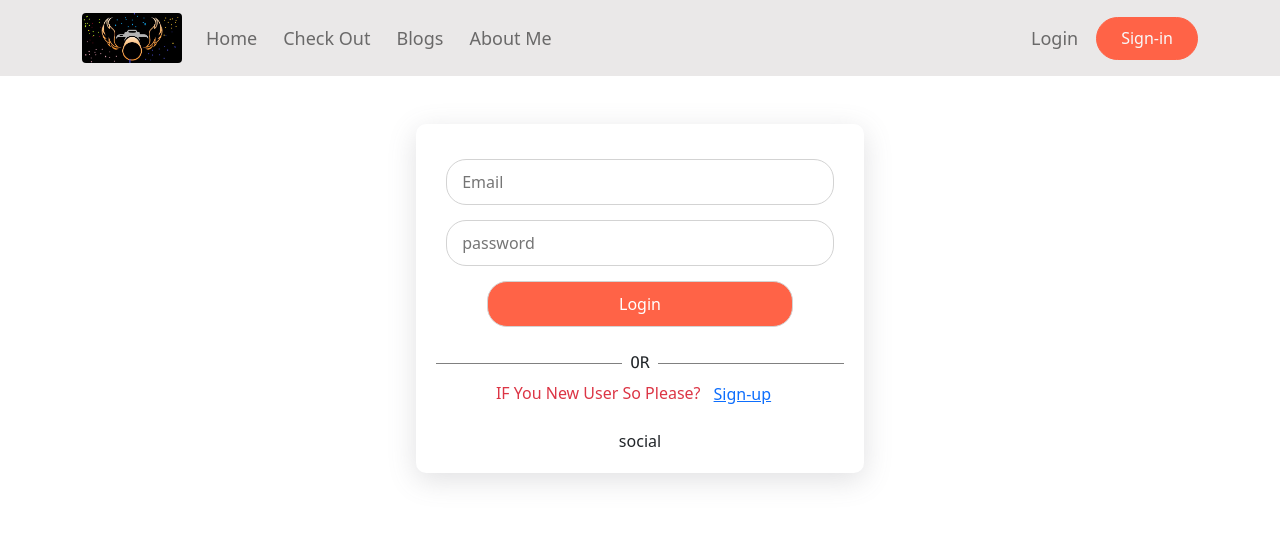
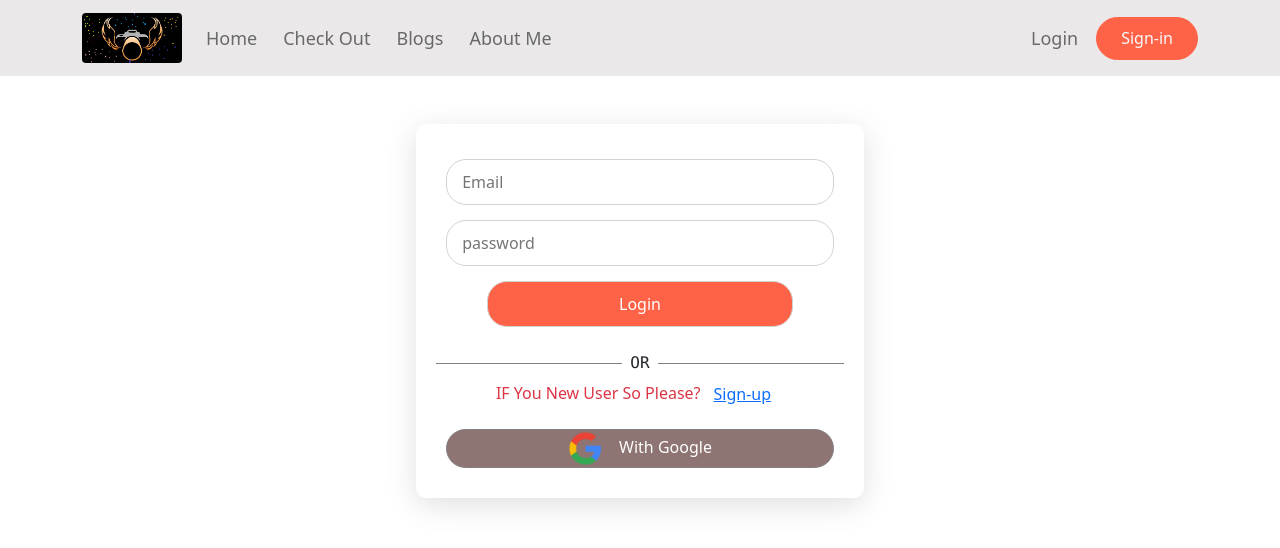
Before and after one commit to biplob4/private-photograpaher, a React (Create React App) app: page /login in a window 1280 px wide. Shown: the top 548 px of the page. Built offline with nearby package versions, Linux system fonts and the light colour scheme; no server answers.

Commit message:
made checkout page

```diff
--- a/src/App.js
+++ b/src/App.js
@@ -16,6 +16,11 @@ function App() {
       <Routes>
         <Route path="/" element={<Home />}></Route>
         <Route path="/home" element={<Home />}></Route>
+        <Route path="/home/:id" element={
+          <RequireAuth>
+            <CheckOut />
+          </RequireAuth>
+        }></Route>
         <Route path="/login" element={<Login />}></Route>
         <Route path="/signup" element={<Signup />}></Route>
         <Route path="/checkout" element={
--- a/src/Pages/CheckOut/CheckOut.js
+++ b/src/Pages/CheckOut/CheckOut.js
@@ -1,7 +1,9 @@
 import React from 'react';
+import { useParams } from 'react-router-dom';
 import './CheckOut.css'
 
 const CheckOut = () => {
+// const {id} = useParams()
     return (
         <div>
             check out
--- a/src/Pages/Login/Login/Login.css
+++ b/src/Pages/Login/Login/Login.css
@@ -30,4 +30,10 @@
         width: 95%;
 
     }
+    .login-from input{
+        width: 99.9%;
+    }
+    .socialBtn{
+        width: 70%;
+    }
 }
--- a/src/Pages/Login/Social/Social.css
+++ b/src/Pages/Login/Social/Social.css
@@ -0,0 +1,9 @@
+.socialBtn{
+    border: 1px solid gray;
+    background: rgb(143, 116, 116);
+    display: block;
+    border-radius: 20px;
+    color: #fff;
+    width: 95%;
+    margin: 10px auto;
+}
--- a/src/Pages/Login/Social/Social.js
+++ b/src/Pages/Login/Social/Social.js
@@ -1,14 +1,35 @@
-import { FontAwesomeIcon } from '@fortawesome/react-fontawesome';
-import { faGoogle } from '@fortawesome/free-solid-svg-icons'
 import React from 'react';
-import './Social.css'
+import './Social.css';
+import google from '../../../imaige/google.png'
+import { useSignInWithGoogle } from 'react-firebase-hooks/auth';
+import auth from '../../../firebase.init';
+import Lodding from '../../Sheard/Lodding/Lodding';
+import { toast, ToastContainer } from 'react-toastify';
+import { useLocation, useNavigate } from 'react-router-dom';
 
 const Social = () => {
+    const nevigate = useNavigate();
+    const location = useLocation();
+    const from = location.state?.from?.pathname || "/";
+    const [signInWithGoogle, user, loading, error] = useSignInWithGoogle(auth, { sendEmailVerification: true });
+
+    if (loading) {
+        return (
+            <Lodding />
+        );
+    }
+    if (user) {
+        toast("Send Email Verificatio");
+        nevigate(from,{replace:true})
+    }
+
+    const googleHandaler = () => {
+        signInWithGoogle()
+    }
     return (
-        <div className='mt-3'>
-            social
-            {/* <FontAwesomeIcon icon={faGoogle}/> */}
-            <FontAwesomeIcon icon="fa-brands fa-google" />
+        <div onClick={googleHandaler} className='mt-3'>
+            <button className='socialBtn'><img className='me-3' style={{ width: "35px" }} src={google} alt="img" />With Google</button>
+            <ToastContainer />
         </div>
     );
 };
--- a/src/Pages/Sheard/Header/Header.js
+++ b/src/Pages/Sheard/Header/Header.js
@@ -28,13 +28,13 @@ const Header = () => {
                         <img className='w-100 rounded' src={logo} alt="imaige" />
                     </Navbar.Brand>
                     <Navbar.Toggle aria-controls="responsive-navbar-nav" />
-                    <Nav>
-                        <Nav.Link className='home' as={Link} to="/home">Home</Nav.Link>
-                        <Nav.Link className='checkOut' as={Link} to="/checkout">Check Out</Nav.Link>
-                        <Nav.Link className='blogs' as={Link} to="/blogs">Blogs</Nav.Link>
-                        <Nav.Link className='about' as={Link} to="/about">About Me</Nav.Link>
-                    </Nav>
                     <Navbar.Collapse id="responsive-navbar-nav">
+                        <Nav>
+                            <Nav.Link className='home' as={Link} to="/home">Home</Nav.Link>
+                            <Nav.Link className='checkOut' as={Link} to="/checkout">Check Out</Nav.Link>
+                            <Nav.Link className='blogs' as={Link} to="/blogs">Blogs</Nav.Link>
+                            <Nav.Link className='about' as={Link} to="/about">About Me</Nav.Link>
+                        </Nav>
                         <Nav className='ms-auto'>
                             {!user ?
                                 <>
```
Also changed, not shown: src/Pages/Home/Services/Services.js (+2 -6 lines), src/Pages/Home/Servis/Servis.js (+6 -1 lines), src/Utilitig/useServices.js (added, +13 -0 lines), src/imaige/GitHub-Mark.png (added), src/imaige/google.png (added).
